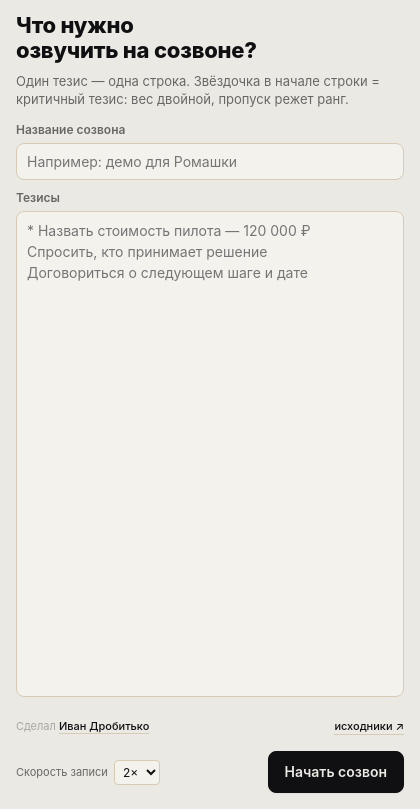
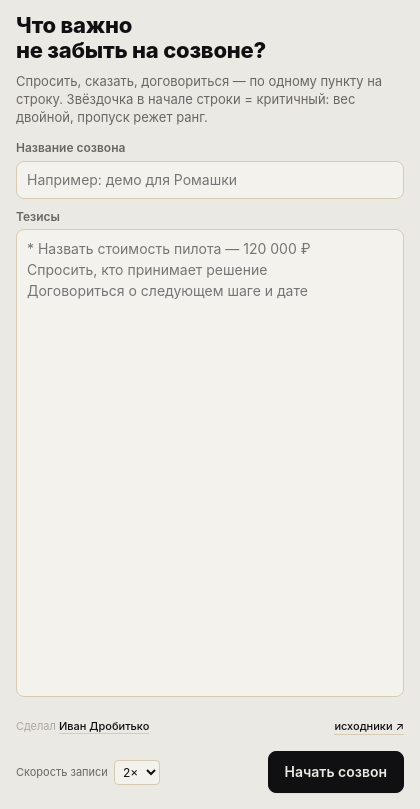
Before and after one commit to glxaoc/sozvon-quest, an Electron app: page src/renderer/index.html in a window 420 px wide. Shown: the part 35-844 px from the top of the page. Drawn offline with Linux system fonts and the light colour scheme; no server answers.

Commit message:
Позиционирование: инструмент, который не даёт забыть, что важно обсудить на созвоне

```diff
--- a/package.json
+++ b/package.json
@@ -1,7 +1,7 @@
 {
   "name": "sozvon-quest",
   "version": "0.1.0",
-  "description": "Созвон Квест — ассистент для созвонов: слушает звонок, закрывает озвученные тезисы и ставит балл из 100",
+  "description": "Созвон Квест — не даёт забыть, что важно обсудить на созвоне: список пунктов, живая отметка по ходу разговора, балл из 100 в конце",
   "main": "src/main/main.js",
   "private": true,
   "scripts": {
--- a/src/renderer/index.html
+++ b/src/renderer/index.html
@@ -30,7 +30,7 @@
 
     <div class="ob-pane" data-pane="1">
       <h1>Привет. Один ключ —<br>и можно созваниваться</h1>
-      <p class="lead">Созвон Квест слушает твой созвон и закрывает тезисы, которые ты озвучил. Речь распознаёт и сверяет ИИ через AiTunnel: российский сервис, оплата в рублях, без VPN. Ключ хранится только на этом компьютере.</p>
+      <p class="lead">Созвон Квест не даёт забыть, что важно обсудить на созвоне: ты пишешь список, а по ходу разговора он отмечает, что уже сказано. Речь распознаёт и сверяет ИИ через AiTunnel: российский сервис, оплата в рублях, без VPN. Ключ хранится только на этом компьютере.</p>
       <div class="ob-card">
         <div class="ob-card-head"><b>Ключ AiTunnel</b><a href="#" data-url="https://aitunnel.ru">aitunnel.ru ↗</a></div>
         <p>Зарегистрируйся, пополни баланс на 200–300 ₽ и скопируй API-ключ из личного кабинета. Час созвона обходится примерно в 120 ₽: распознавание речи двух собеседников плюс сверка.</p>
@@ -55,8 +55,8 @@
   <!-- ============ SETUP ============ -->
   <section id="screen-setup" class="screen active">
     <div class="best-pill" id="best-pill" hidden></div>
-    <h1>Что нужно<br>озвучить на созвоне?</h1>
-    <p class="lead">Один тезис — одна строка. Звёздочка в начале строки = критичный тезис: вес двойной, пропуск режет ранг.</p>
+    <h1>Что важно<br>не забыть на созвоне?</h1>
+    <p class="lead">Спросить, сказать, договориться — по одному пункту на строку. Звёздочка в начале строки = критичный: вес двойной, пропуск режет ранг.</p>
     <label class="field">
       <span>Название созвона</span>
       <input id="in-title" type="text" placeholder="Например: демо для Ромашки" autocomplete="off">
```
Also changed, not shown: README.md.
